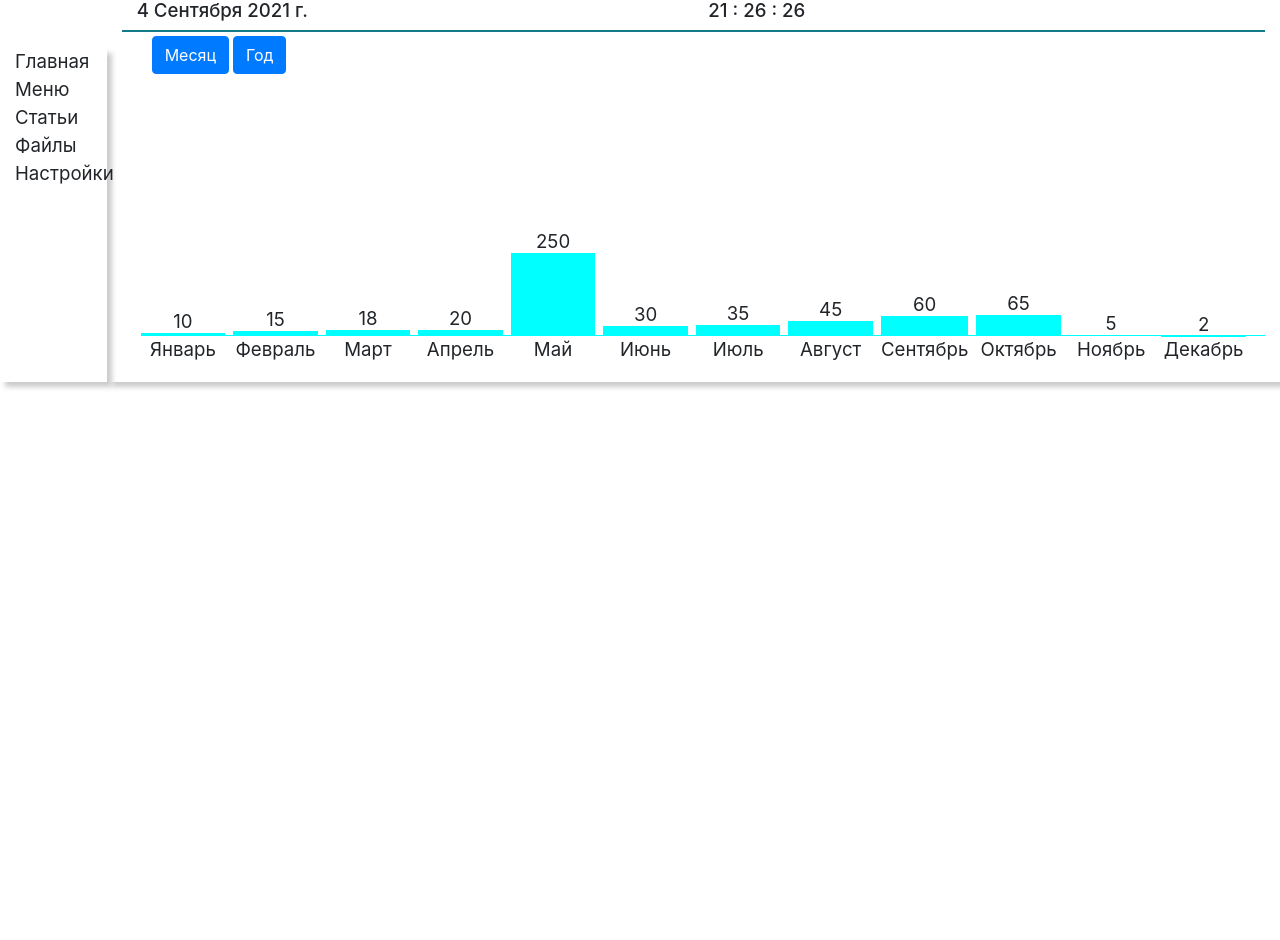
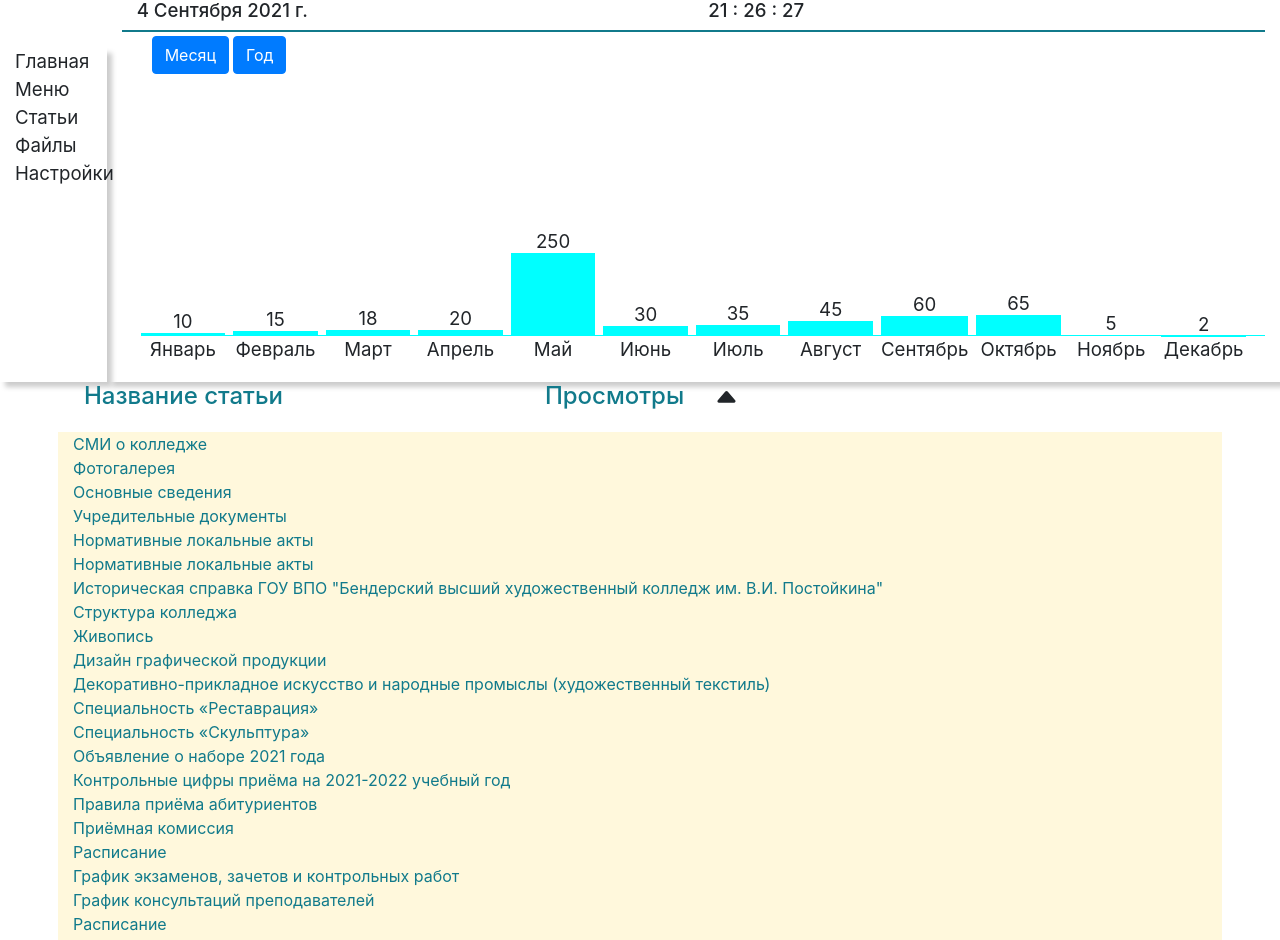
Before and after one commit to dimaarion/metrika, a React (Create React App) app: page / in a window 1280 px wide. Shown: the top 940 px of the page. Before the commit the page ends 800 px from the top, so only its background shows below. Built offline with nearby package versions, Linux system fonts and the light colour scheme.

Commit message:
dimaarion/metrika.git

```diff
--- a/src/App.js
+++ b/src/App.js
@@ -3,7 +3,7 @@ import React, { useEffect, useState } from "react";
 import { Container, Row, Col } from "react-bootstrap";
 import { get, getLocal } from "./action";
 import "./css/bootstrap.css";
-import Host from "./Host";
+import HostPage from "./HostPage";
 import Menu from "./Menu";
 import Metrika from "./Metrika";
 function App() {
@@ -16,7 +16,7 @@ function App() {
   const [host, setHost] = useState([{}]);
   const [hostY, setHostY] = useState([{}]);
   const [mount, setMount] = useState([{}]);
-  const [hostPage, setHostPage] = useState([{}]);
+  const [hostPages, setHostPage] = useState([{}]);
 
   useEffect(() => {
     getLocal(setMenu, "bd/menu.json");
@@ -62,7 +62,7 @@ function App() {
       <div className="row">
         <Menu menu={menu} />
         <Metrika
-          hostPage={hostPage}
+          hostPage={hostPages}
           mount={mount}
           hostY={hostY}
           mounth={mounth}
@@ -73,6 +73,9 @@ function App() {
           host={host}
         />
       </div>
+      <div className = "col-sm">
+        <HostPage host = {hostPages}/>
+      </div>
     </div>
   );
 }
--- a/src/HostPage.js
+++ b/src/HostPage.js
@@ -5,27 +5,44 @@ import CaretUp from "./CaretUp.js";
 import "./css/metrika.css";
 export default function HostPage(props) {
   const [sort, setSort] = useState(false);
-    function contents(props) {
+  function contents(p, i) {
     return (
-            <Col key={props.name + "page"} className="pageRow"><Row><Col><h3>{props.name}</h3></Col><Col className="mt-2">{props.hostViz}</Col></Row></Col>
-        )
+      <Col key={p.hostViz + i + "pages"} className="pageRow">
+        <Row>
+          <Col>
+            <h3>{p.name}</h3>
+          </Col>
+          <Col className="mt-2">{p.hostViz}</Col>
+        </Row>
+      </Col>
+    );
   }
-
+  useEffect(() => {}, []);
   return (
     <Col className="hostPage">
       <Col>
         <Row>
-                    <Col className="ml-4"><h4>Название статьи</h4></Col>
-                    <Row style={{ cursor: "pointer" }} onClick={(e) => setSort(sort === false ? true : false)}><Col><h4>Просмотры</h4></Col><Col>{sort === false ? <CaretUp /> : <CaretDown />}</Col></Row>
+          <Col className="ml-4">
+            <h4>Название статьи</h4>
+          </Col>
+          <Row
+            style={{ cursor: "pointer" }}
+            onClick={(e) => setSort(sort === false ? true : false)}
+          >
+            <Col>
+              <h4>Просмотры</h4>
+            </Col>
+            <Col>{sort === false ? <CaretUp /> : <CaretDown />}</Col>
+          </Row>
           <Col className="col-5"></Col>
         </Row>
       </Col>
 
-            <Col className="page">{props.metrika.map((x) => x.host.page.sort(function (a, b) {
+      <Col className="page">
+        {props.host
+          .sort(function (a, b) {
             if (sort === false) {
-
               if (a.hostViz < b.hostViz) {
-
                 return -1;
               }
             } else {
@@ -33,10 +50,13 @@ export default function HostPage(props) {
                 return -1;
               }
             }
-
-            }).map((page) => contents(page)))}</Col>
+          })
+          .map(
+            (page, i) => (
+              <div key={page.name + i}>{page.name}</div>
+            ) /*contents(page, i * 10)*/
+          )}
       </Col>
-
-
-    )
+    </Col>
+  );
 }
```
Lines whose indentation alone changed are shown as unchanged.
